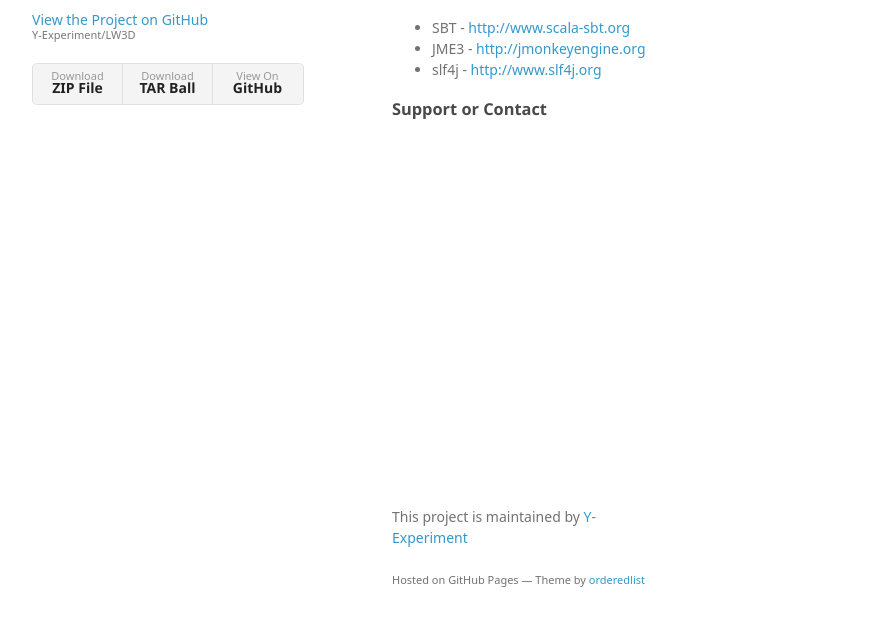
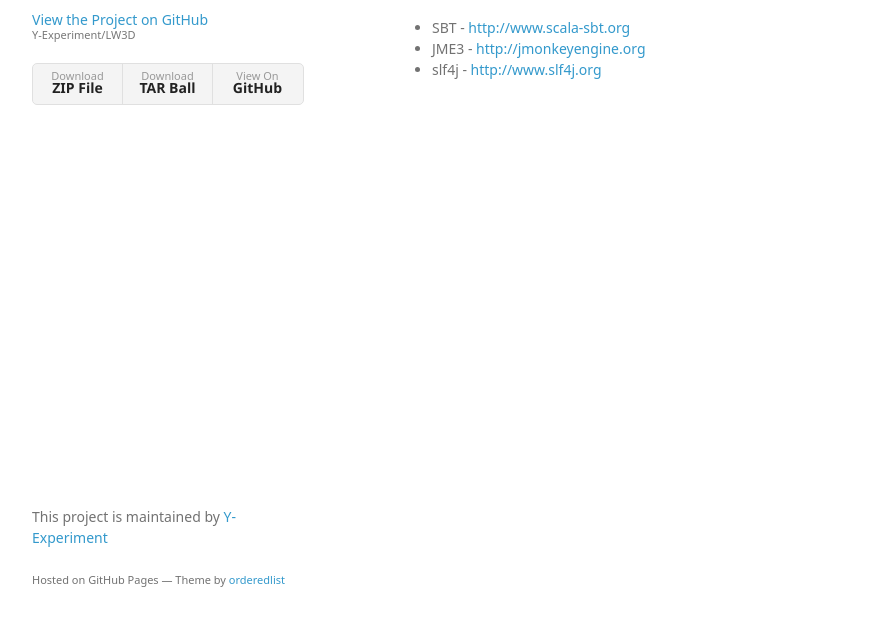
Before and after one commit to Y-Experiment/LW3D, a plain HTML site: page index.html in a window 1280 px wide. Shown: the part 141-766 px from the top of the page, without its empty margins (178-1051 px from the left). Drawn offline with Linux system fonts and the light colour scheme; a web font is replaced by a local one.

Commit message:
Update index.html

```diff
--- a/index.html
+++ b/index.html
@@ -38,10 +38,7 @@
             <li>slf4j - <a href="http://www.slf4j.org" target="_blank" alt="Simple log for Java">http://www.slf4j.org</a></li>
           </ul>
         </p>
-
-<h3>
-<a id="support-or-contact" class="anchor" href="#support-or-contact" aria-hidden="true"><span aria-hidden="true" class="octicon octicon-link"></span></a>Support or Contact</h3>
-
+      </section>
       <footer>
         <p>This project is maintained by <a href="https://github.com/Y-Experiment">Y-Experiment</a></p>
         <p><small>Hosted on GitHub Pages &mdash; Theme by <a href="https://github.com/orderedlist">orderedlist</a></small></p>
```
